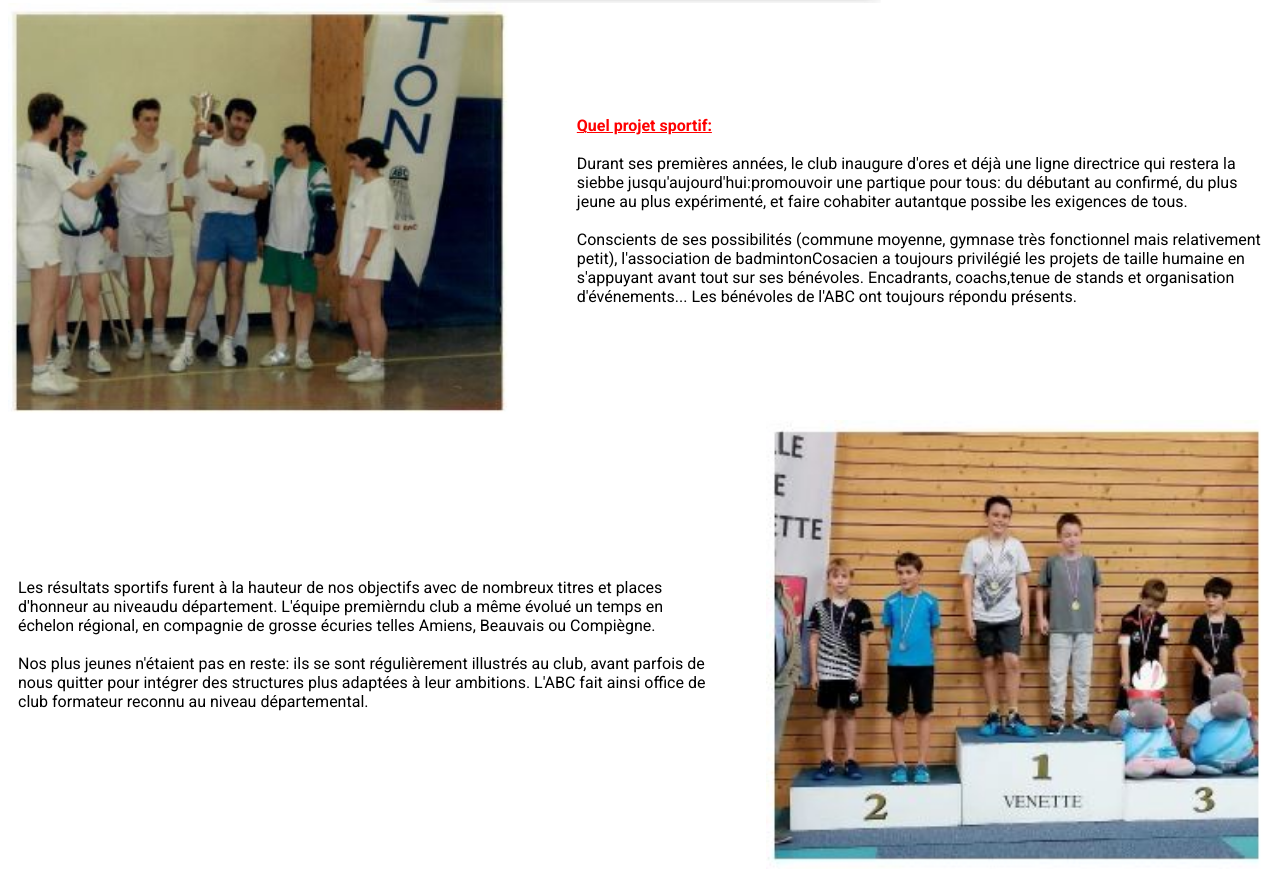
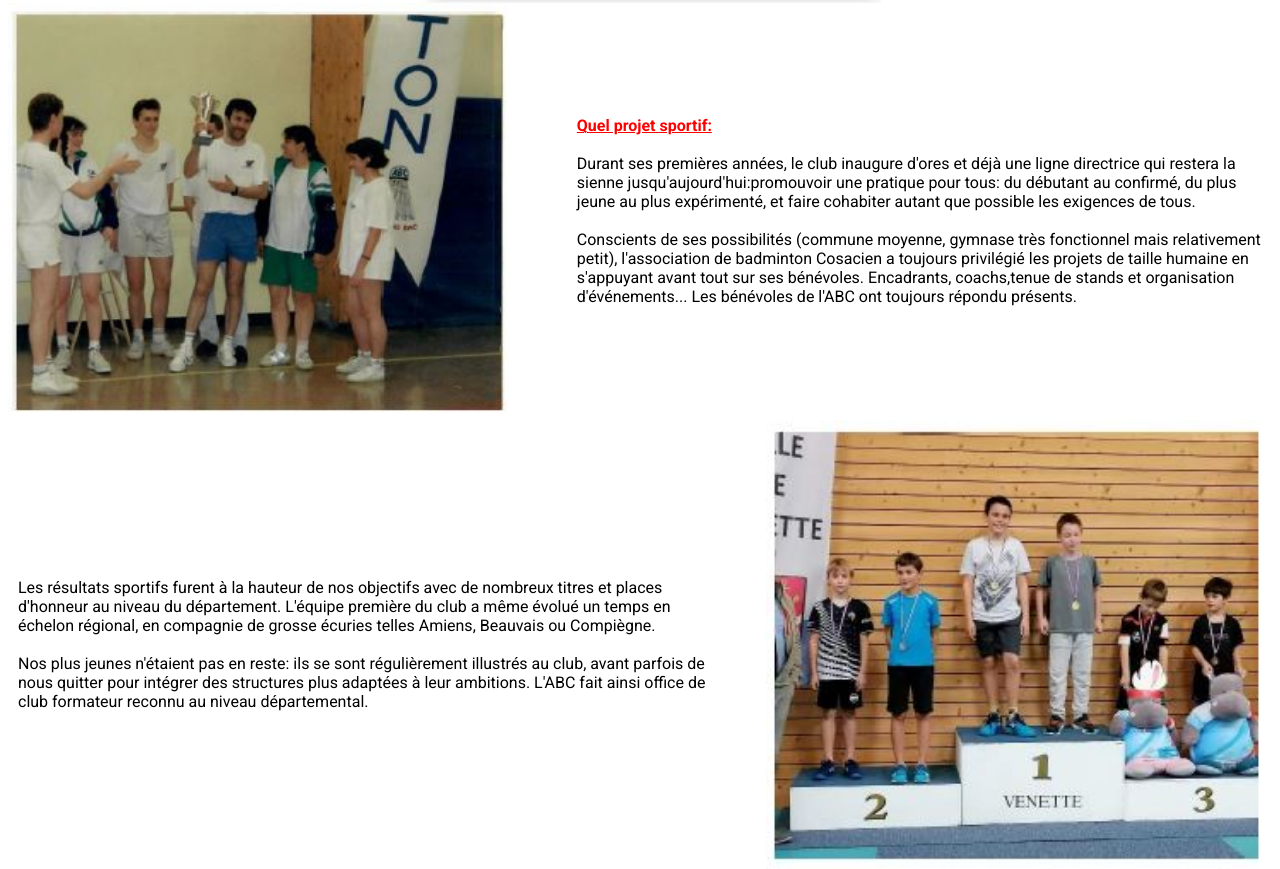
Before and after one commit to jp606060/abc60, a plain HTML site: page presentation.html in a window 1280 px wide. Shown: the part 1080-1949 px from the top of the page. Drawn offline with nearby package versions, Linux system fonts and the light colour scheme.

Commit message:
Update presentation.html

```diff
--- a/presentation.html
+++ b/presentation.html
@@ -106,10 +106,10 @@
 			<p><strong><span style="color: red; text-decoration: underline;">Quel projet sportif:</span></strong>
 			<br>
 			<br>
-			Durant ses premières années, le club inaugure d'ores et déjà une ligne directrice qui restera la siebbe jusqu'aujourd'hui:promouvoir une partique pour tous: du débutant au confirmé, du plus jeune au plus expérimenté, et faire cohabiter autantque possibe les exigences de tous.
+			Durant ses premières années, le club inaugure d'ores et déjà une ligne directrice qui restera la sienne jusqu'aujourd'hui:promouvoir une pratique pour tous: du débutant au confirmé, du plus jeune au plus expérimenté, et faire cohabiter autant que possible les exigences de tous.
 			<br>
 			<br>
-			Conscients de ses possibilités (commune moyenne, gymnase très fonctionnel mais relativement petit), l'association de badmintonCosacien a toujours privilégié les projets de taille humaine en s'appuyant avant tout sur ses bénévoles. Encadrants, coachs,tenue de stands et organisation d'événements... Les bénévoles de l'ABC ont toujours répondu présents.</p>
+			Conscients de ses possibilités (commune moyenne, gymnase très fonctionnel mais relativement petit), l'association de badminton Cosacien a toujours privilégié les projets de taille humaine en s'appuyant avant tout sur ses bénévoles. Encadrants, coachs,tenue de stands et organisation d'événements... Les bénévoles de l'ABC ont toujours répondu présents.</p>
 		</div>
 	</div>
 
@@ -118,7 +118,7 @@
 
    <div class="container">
 	   	<div class="text">
-	 		<p>Les résultats sportifs furent à la hauteur de nos objectifs avec de nombreux titres et places d'honneur au niveaudu département. L'équipe premièrndu club a même évolué un temps en échelon régional, en compagnie de grosse écuries telles Amiens, Beauvais ou Compiègne.
+	 		<p>Les résultats sportifs furent à la hauteur de nos objectifs avec de nombreux titres et places d'honneur au niveau du département. L'équipe première du club a même évolué un temps en échelon régional, en compagnie de grosse écuries telles Amiens, Beauvais ou Compiègne.
         	<br>
 			<br>
 			Nos plus jeunes n'étaient pas en reste: ils se sont régulièrement illustrés au club, avant parfois de nous quitter pour intégrer des structures plus adaptées  à leur ambitions. L'ABC fait ainsi office de club formateur reconnu au niveau départemental.</p>
```
